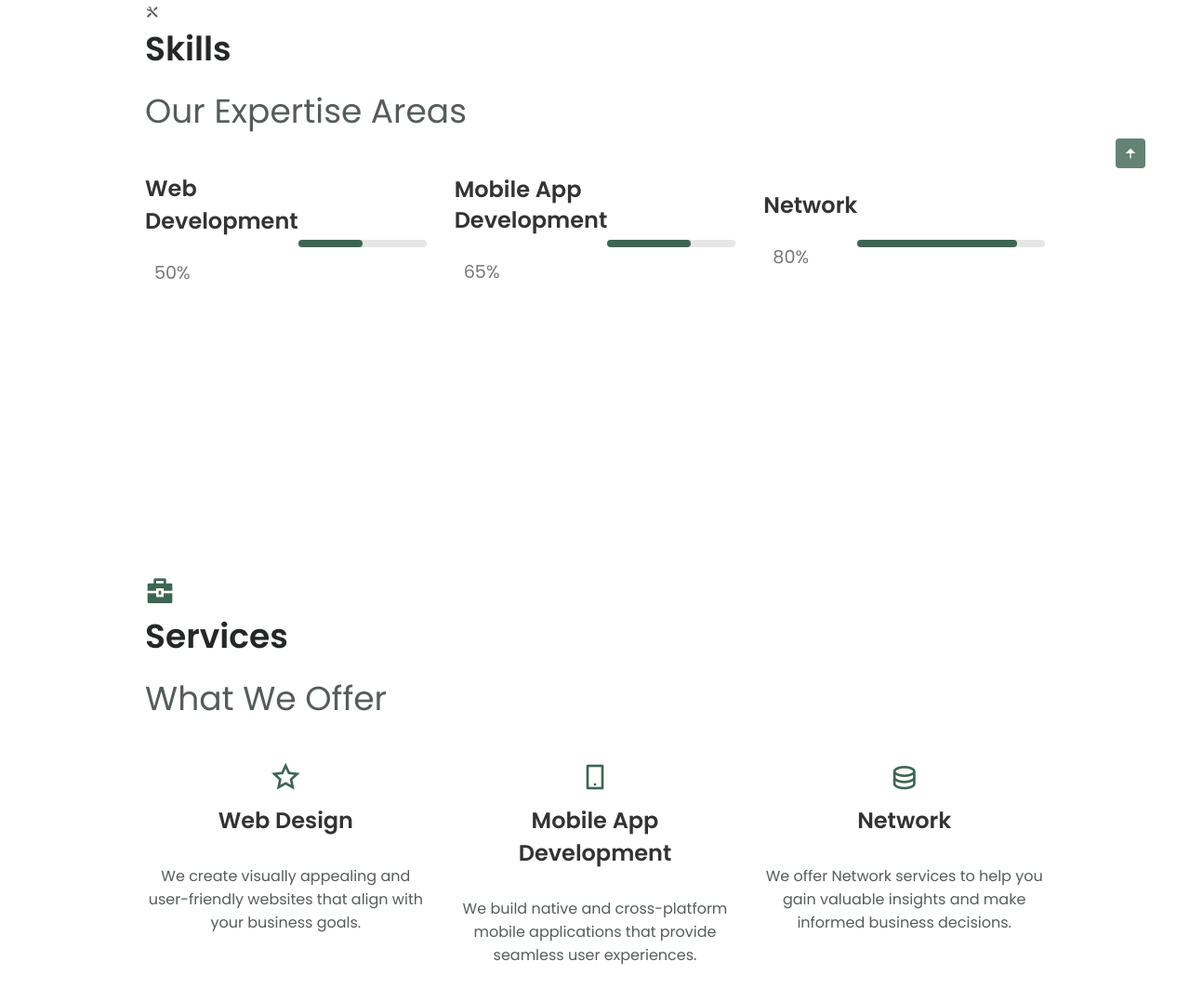
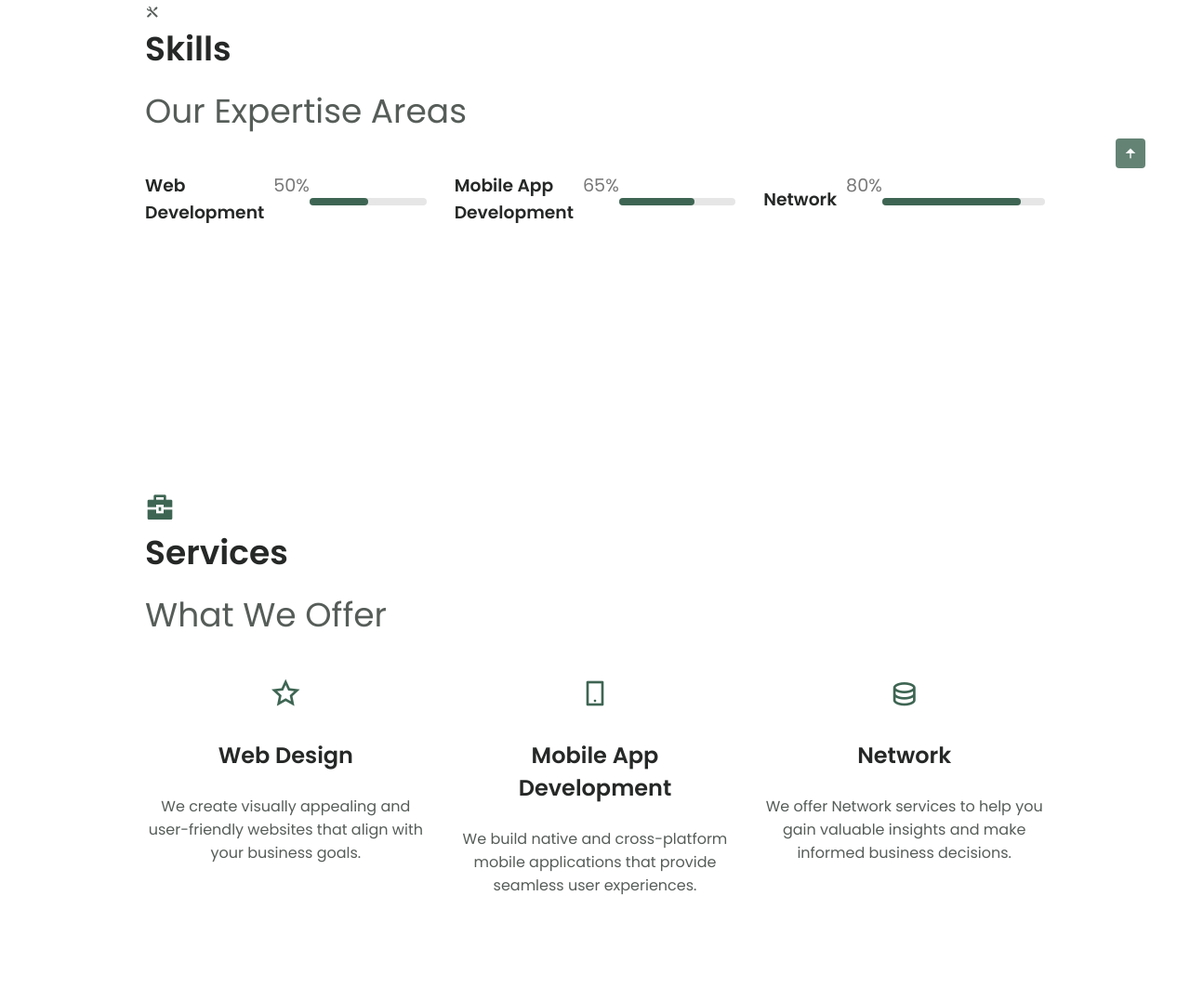
Before and after one commit to Daffa191003/Team-Kentang, a plain HTML site: page index.html in a window 1280 px wide. Shown: the part 859-1936 px from the top of the page at 93% size. Drawn offline with nearby package versions, Linux system fonts and the light colour scheme.

Commit message:
Ubah page

```diff
--- a/assets/css/styles.css
+++ b/assets/css/styles.css
@@ -1294,8 +1294,8 @@ the website, in dark theme
 
 .steps__container.grid {
   display: grid;
-  grid-template-columns: repeat(3, 1fr); /* Adjust the number '3' to change the number of columns */
-  grid-gap: 20px; /* Adjust the gap between columns */
+  grid-template-columns: repeat(3, 1fr);
+  grid-gap: 20px;
 }
 
 .steps__card {
--- a/index.html
+++ b/index.html
@@ -35,7 +35,7 @@
               <a href="#contact" class="nav__link">Contact Us</a>
             </li>
             <li class="nav__item">
-              <a href="#contact" class="nav__link">Help Desk</a>
+              <a href="https://helpdesk.d-tech.tech/" class="nav__link">Help Desk</a>
             </li>
           </ul>
 
@@ -109,7 +109,7 @@
       <section class="home section container" id="skills">
         <div class="skills__container grid">
           <div class="skills__content">
-            <div class="skills__header">
+            <div class="services__header text-center">
               <i class="ri-tools-fill skills__icon"></i>
               <div>
                 <h2 class="section__title about__title">Skills</h2>
@@ -117,34 +117,32 @@
               </div>
             </div>
 
-            <div class="skills__list">
+            <div class="skills__list ">
               <div class="skills__data">
-                <div class="skills__title">
+                <div class="skills__title"></div>
                   <h3>Web Development</h3>
-                  <span class="skills__number">50%</span>
-                </div>
+                  <span class="skills__number">50% &nbsp</span>
                 <div class="skills__bar">
                   <span class="skills__percentage skills__webdev"></span>
                 </div>
               </div>
 
               <div class="skills__data">
-                <div class="skills__title">
-                  <h3 class="section__title about__title">
+                <div class="skills__title"></div>
+                  <h3>
                     Mobile App Development
                   </h3>
-                  <span class="skills__number">65%</span>
-                </div>
+                  <span class="skills__number">65% &nbsp</span>
                 <div class="skills__bar">
                   <span class="skills__percentage skills__mobileapp"></span>
                 </div>
               </div>
 
               <div class="skills__data">
-                <div class="skills__title">
+                <div class="skills__title"></div>
                   <h3>Network</h3>
-                  <span class="skills__number">80%</span>
-                </div>
+                  <span class="skills__number">80% &nbsp</span>
+
                 <div class="skills__bar">
                   <span class="skills__percentage skills__network"></span>
                 </div>
@@ -153,6 +151,7 @@
           </div>
         </div>
       </section>
+
 
       <!--==================== SERVICES ====================-->
       <section class="home section container" id="services">
@@ -169,9 +168,9 @@
             <div class="services__list">
               <div class="services__data">
                 <div class="services__title">
-                  <i class="ri-star-line services__icon"></i>
-                  <h3>Web Design</h3>
-                </div>
+                  <i class="ri-star-line services__icon"></i></div>
+                  <h2>Web Design</h2><br/>
+
                 <p class="services__home">
                   We create visually appealing and user-friendly websites that
                   align with your business goals.
@@ -180,9 +179,8 @@
 
               <div class="services__data">
                 <div class="services__title">
-                  <i class="ri-smartphone-line services__icon"></i>
-                  <h3>Mobile App Development</h3>
-                </div>
+                  <i class="ri-smartphone-line services__icon"></i></div>
+                  <h2>Mobile App Development</h2><br/>
                 <p class="services__home">
                   We build native and cross-platform mobile applications that
                   provide seamless user experiences.
@@ -191,9 +189,8 @@
 
               <div class="services__data">
                 <div class="services__title">
-                  <i class="ri-database-2-line services__icon"></i>
-                  <h3>Network</h3>
-                </div>
+                  <i class="ri-database-2-line services__icon"></i></div>
+                  <h2>Network</h2><br/>
                 <p class="services__home">
                   We offer Network services to help you gain valuable insights
                   and make informed business decisions.
```
